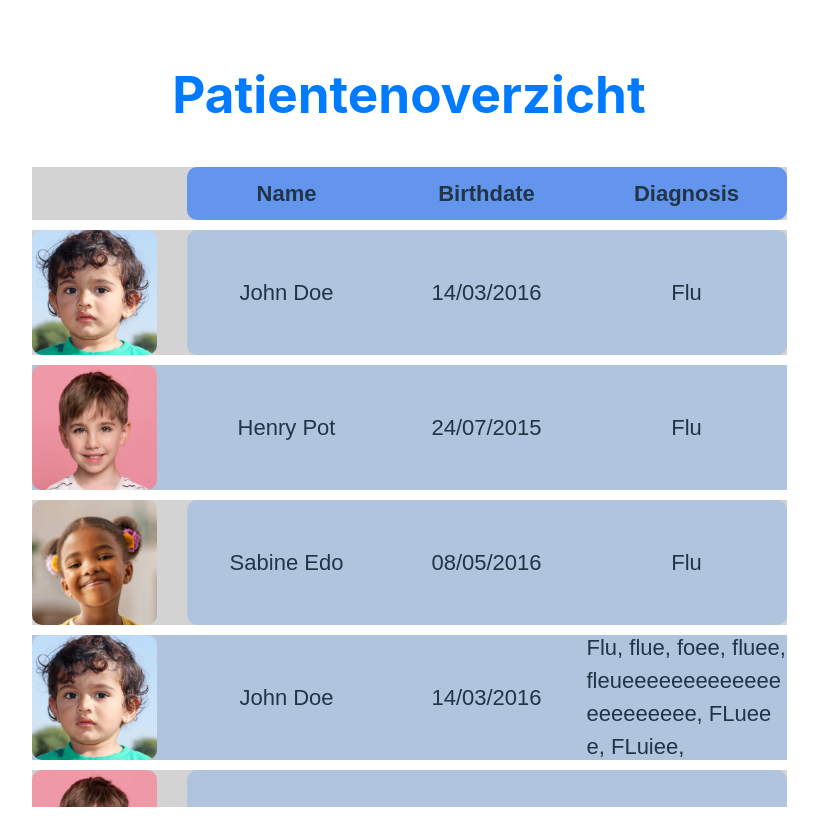
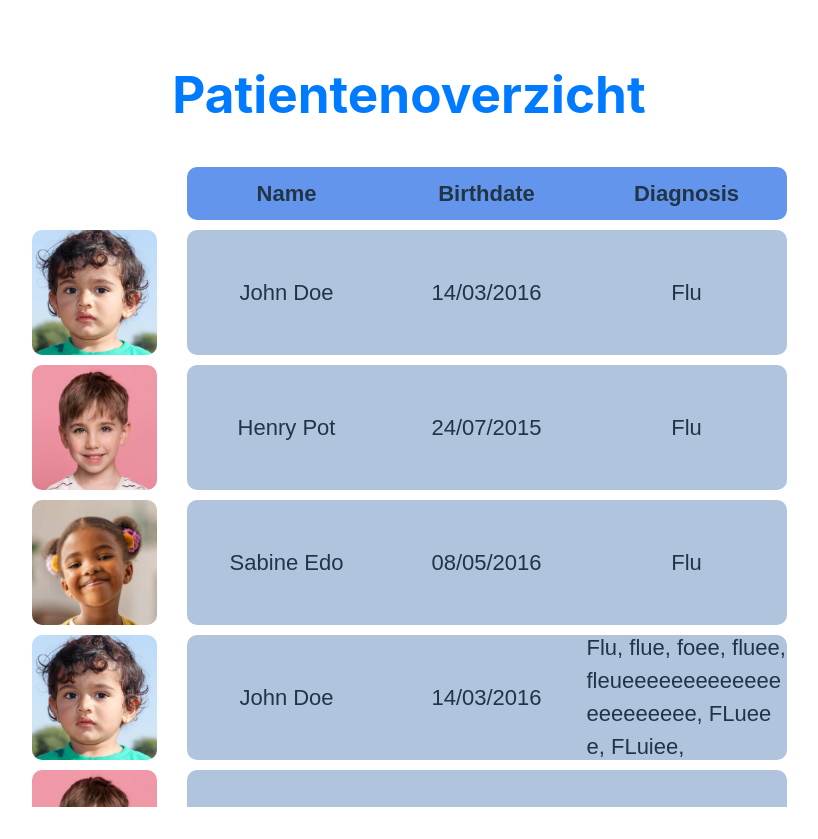
Before and after one commit to ZuydUniversity/B2C6_B2A_Frontend, a React (Vite) app: page / in a window 1280 px wide. Shown: the whole page, without its empty margins (231-1049 px from the left). Built offline with nearby package versions, Linux system fonts and the light colour scheme.

Commit message:
Made background all white over the whole site

```diff
--- a/src/App.css
+++ b/src/App.css
@@ -3,6 +3,11 @@
   margin: 0 auto;
   padding: 2rem;
   text-align: center;
+}
+
+html, body {
+    --main-bg-color: white;
+    background-color: var(--main-bg-color);
 }
 
 .app {
@@ -108,7 +113,6 @@ table {
     font-size: 22px;
     font-family: Arial;
     /* Easily adjustable colors for the whole component, bg=background, th= tableheader, td= tabledata */
-    --main-bg-color: initial;
     --main-th-color: cornflowerblue;
     --main-td-color: lightsteelblue;
     --main-hover-color: powderblue;
```
